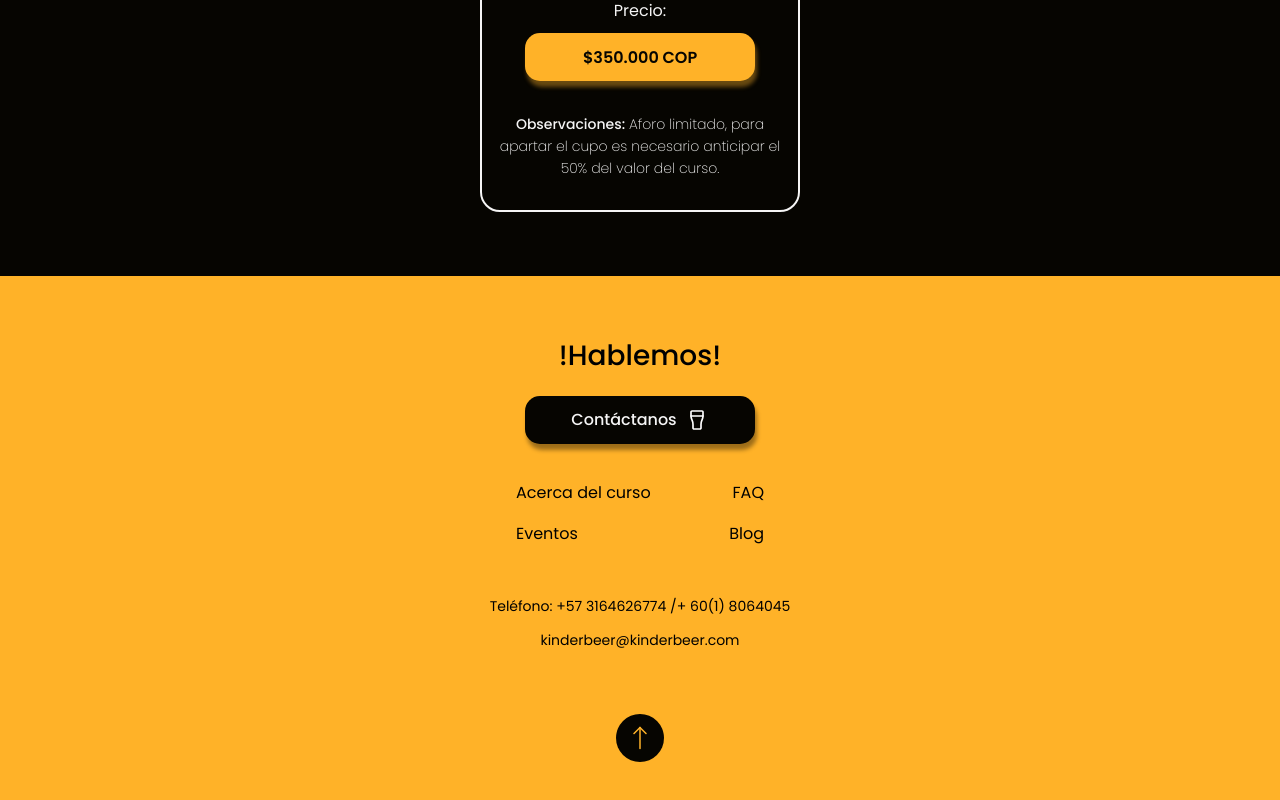
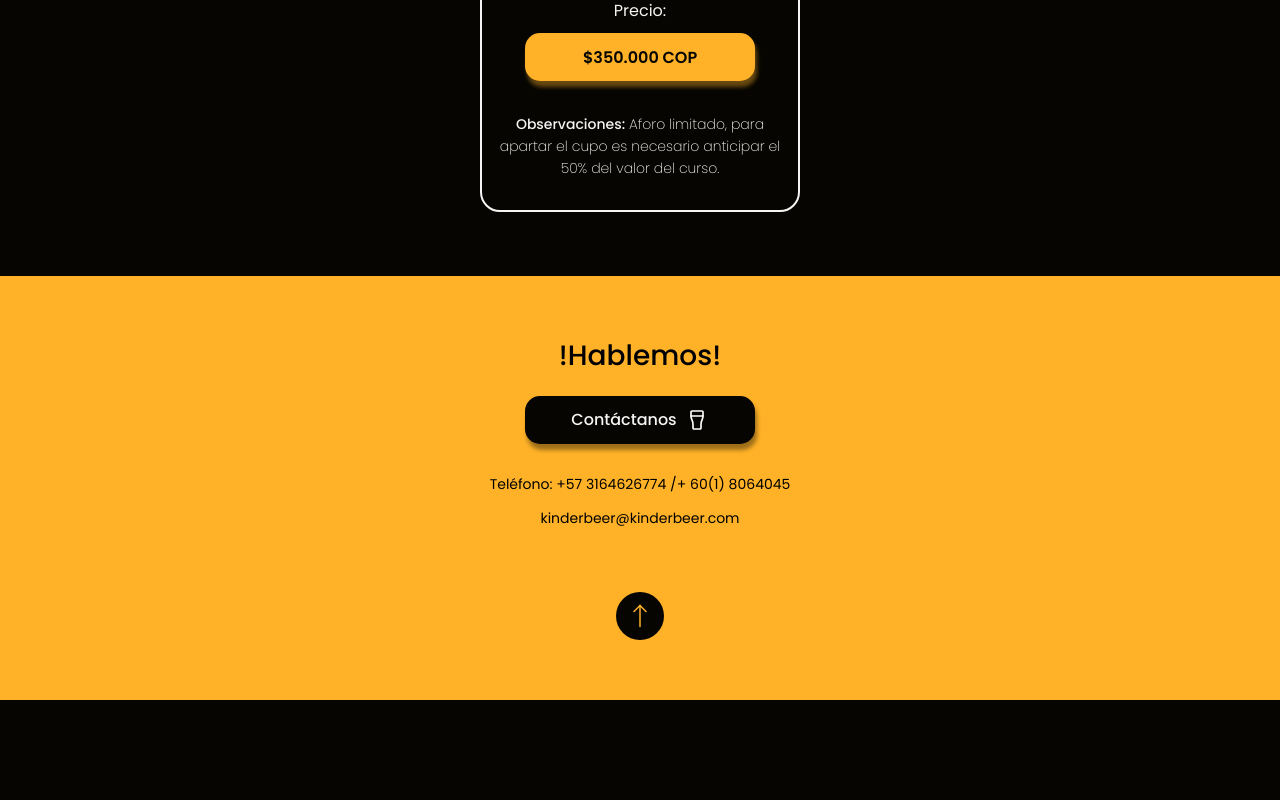
Before and after one commit to nicolasegpla/kinderBeerweb, a React (Vite) app: page / in a window 1280 px wide. Shown: the part 2316-3116 px from the top of the page. After the commit the page ends 3016 px from the top, so only its background shows below. Built offline with nearby package versions, Linux system fonts and the light colour scheme.

Commit message:
cambio en el footer

```diff
--- a/src/components/Footer.jsx
+++ b/src/components/Footer.jsx
@@ -10,14 +10,14 @@ function Footer() {
                     <p className='section--footer__button--contacto__p'>Contáctanos</p>
                     <img className='section--footer__button--contacto__img' src={beerButton} alt="logo boton de contactanos" />
                 </button>
-                <article className='section--footer__article--menu'>
+                {/*<article className='section--footer__article--menu'>
                     <ul className='section--footer__article--menu__ul'>
                         <li>Acerca del curso</li>
                         <li>FAQ</li>
                         <li>Eventos</li>
                         <li>Blog</li>
                     </ul>
-                </article>
+    </article>*/}
                 <p className='section--footer__p--contact'>Teléfono: +57 3164626774 /+ 60(1) 8064045</p>
                 <p className='section--footer__p--correo'>kinderbeer@kinderbeer.com</p>
                 <button className='section--footer__button--inicio'>
--- a/src/sass/_footer.scss
+++ b/src/sass/_footer.scss
@@ -59,7 +59,7 @@
     &__p--contact {
         width: 20.5rem;
         height: 3rem;
-        margin-top: 2.25rem;
+        margin-top: 1rem;
         font-size: global.$font-paragraph-small;
         font-weight: 400;
         text-align: center;
```
